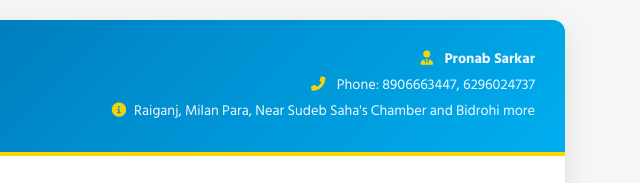
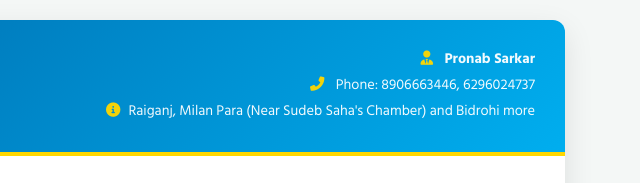
Before and after one commit to ThisisBizness/Pronab, a plain HTML site: page static/index.html in a window 1280 px wide. Shown: the top 183 px of the page, 625-1265 px from the left. Drawn offline with Linux system fonts and the light colour scheme.

Commit message:
Update index.html with latest changes

```diff
--- a/static/index.html
+++ b/static/index.html
@@ -21,8 +21,8 @@
             </div>
             <div class="owner-info">
                 <p><i class="fas fa-user-tie"></i> <strong>Pronab Sarkar</strong></p>
-                <p><i class="fas fa-phone-alt"></i> Phone: 8906663447, 6296024737</p>
-                <p><i class="fas fa-info-circle"></i>Raiganj, Milan Para, Near Sudeb Saha's Chamber and Bidrohi more</p>
+                <p><i class="fas fa-phone-alt"></i> Phone: 8906663446, 6296024737</p>
+                <p><i class="fas fa-info-circle"></i>Raiganj, Milan Para (Near Sudeb Saha's Chamber) and Bidrohi more</p>
             </div>
         </header>
 
```
